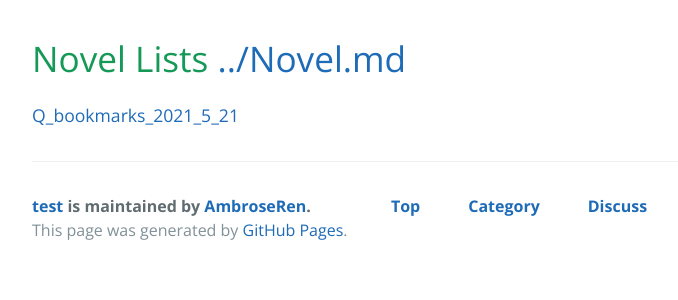
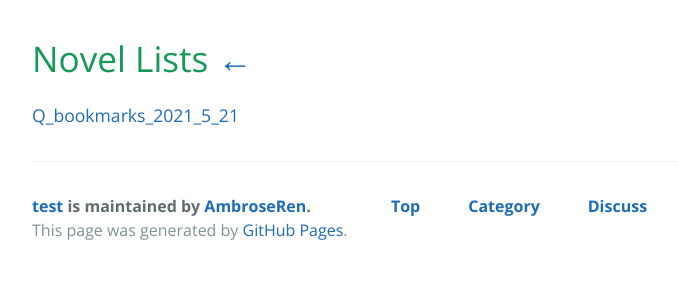
Before and after one commit to AmbroseRen/test, a Jekyll site: the page built from Library/Novel/index.md, in a window 1280 px wide. Shown: the top 300 px of the page, without its empty margins (192-870 px from the left). Built offline with Jekyll 4.4.1, drawn with Linux system fonts in a browser that asks for light colours; our own code applies the rules of GitHub Pages for plain Markdown files; the repository's description, which GitHub fills in, is left out.

Commit message:
Update index.md

```diff
--- a/Library/Novel/index.md
+++ b/Library/Novel/index.md
@@ -1,3 +1,3 @@
-# Novel Lists  [../Novel.md](←)
+# Novel Lists  [←](../Novel.md)
 
 [Q_bookmarks_2021_5_21](https://ambroseren.github.io/test/Library/Novel/Q_bookmarks_2021_5_21.html)
```
